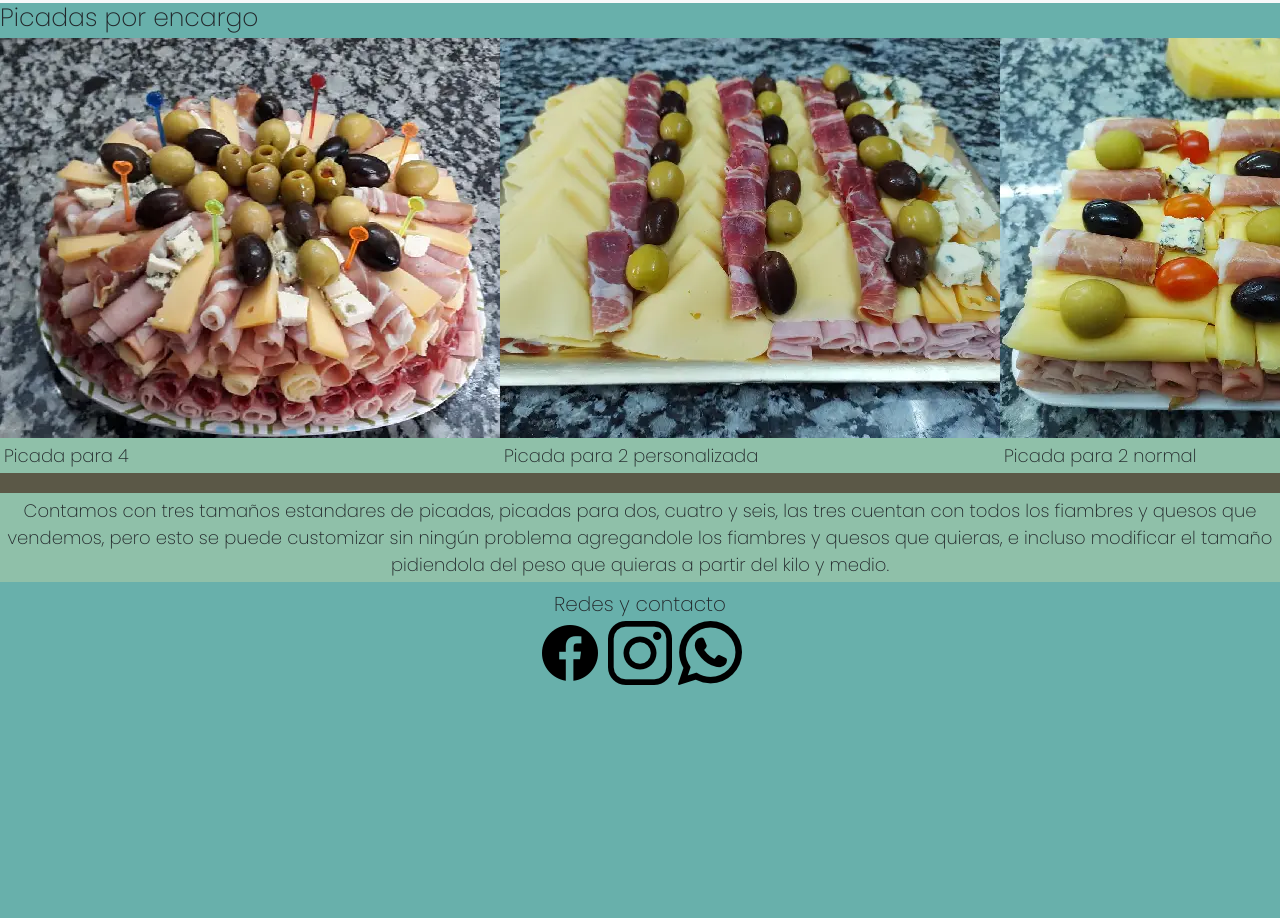
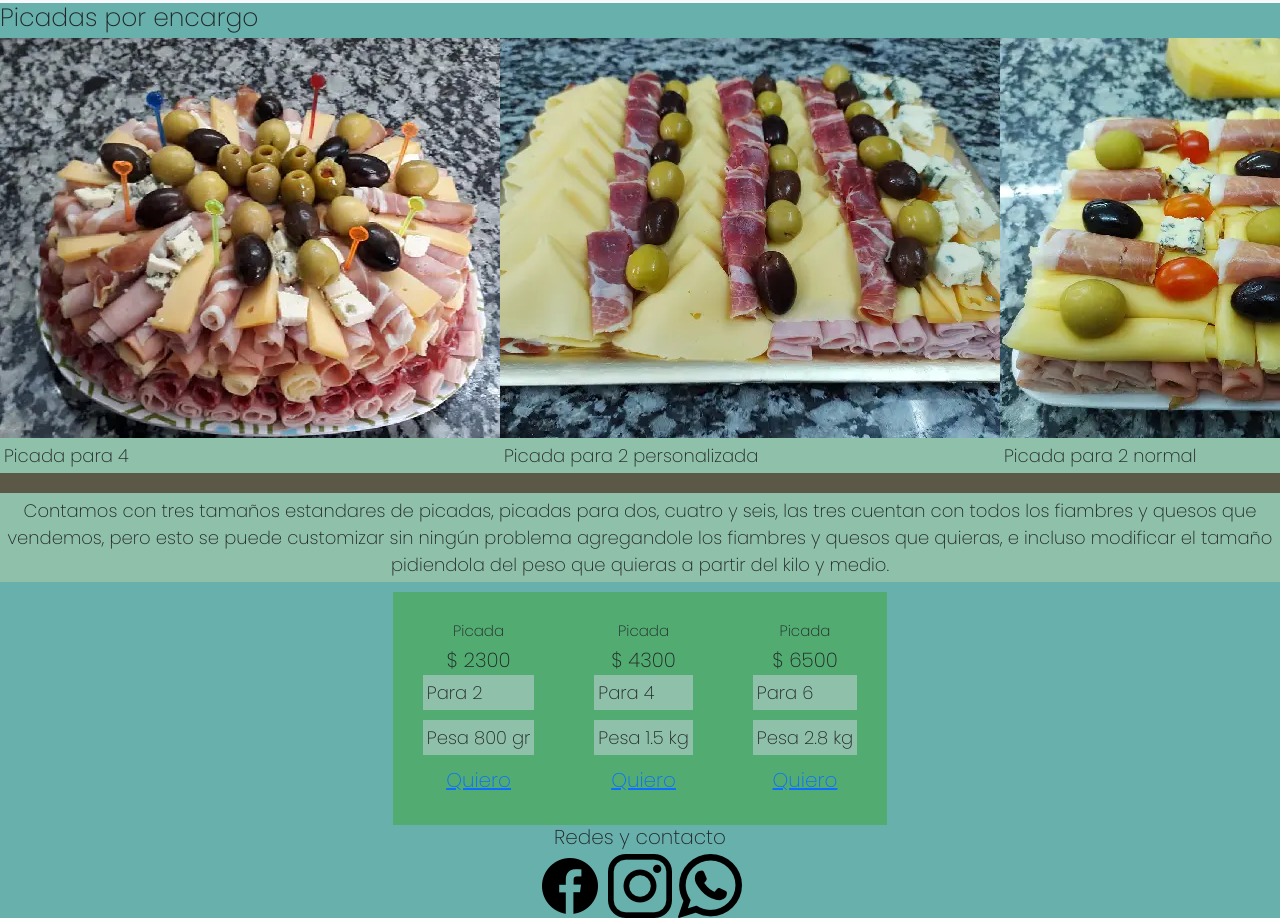
Before and after one commit to juanfstrack/proyectofinal, a website: page pages/picadas.html in a window 1280 px wide. Shown: the part 248-1166 px from the top of the page. Before the commit the page ends 933 px from the top, so only its background shows below. Drawn offline with nearby package versions, Linux system fonts and the light colour scheme.

Commit message:
creamos una tabla para la pagina picadas

```diff
--- a/package.json
+++ b/package.json
@@ -12,8 +12,6 @@
     "author": "",
     "license": "ISC",
     "devDependencies": {
-    "sass": "^1.58.0"
-
-
+        "sass": "^1.58.3"
     }
 }
--- a/pages/picadas.html
+++ b/pages/picadas.html
@@ -6,31 +6,37 @@
 		<meta name="viewport" content="width=device-width, initial-scale=1.0" />
 		<meta
 			name="description"
-            content="fotos de picadas a medida, información sobre picadas, redes y contacto" />
+			content="fotos de picadas a medida, información sobre picadas, redes y contacto"
+		/>
 		<meta
 			name="keywords"
-            content="picadas por encargo, picadas personalizables, picadas chicas, picadas medianas, picadas grandes, diseña tu picada, " />
+			content="picadas por encargo, picadas personalizables, picadas chicas, picadas medianas, picadas grandes, diseña tu picada, "
+		/>
 		<meta />
 		<meta property="og:title" content="Fiambres y Quesos Sulki" />
 		<meta property="og:type" content="website" />
 		<meta
 			property="og:url"
-            content="https://www.facebook.com/fiambres.sulky.3" />
+			content="https://www.facebook.com/fiambres.sulky.3"
+		/>
 		<meta
 			property="og:image"
-            content="http://127.0.0.1:5500/img/logo/VFvdqY01.svg" />
+			content="http://127.0.0.1:5500/img/logo/VFvdqY01.svg"
+		/>
 		<title>Picadas - Sulki</title>
 		<link
 			href="https://cdn.jsdelivr.net/npm/bootstrap@5.3.0-alpha1/dist/css/bootstrap.min.css"
 			rel="stylesheet"
 			integrity="sha384-GLhlTQ8iRABdZLl6O3oVMWSktQOp6b7In1Zl3/Jr59b6EGGoI1aFkw7cmDA6j6gD"
-            crossorigin="anonymous" />
+			crossorigin="anonymous"
+		/>
 		<link rel="stylesheet" href="../css/styles.css" />
 		<!-- favicon -->
 		<link
 			rel="shortcut icon"
 			href="../img/icon/queso.svg"
-            type="image/x-icon" />
+			type="image/x-icon"
+		/>
 	</head>
 	<body>
 		<header>
@@ -50,7 +56,8 @@
 						data-bs-target="#navbarNav"
 						aria-controls="navbarNav"
 						aria-expanded="false"
-                        aria-label="Toggle navigation">
+						aria-label="Toggle navigation"
+					>
 						<span class="navbar-toggler-icon"></span>
 					</button>
 					<div class="collapse navbar-collapse" id="navbarNav">
@@ -100,19 +107,22 @@
 				<figure>
 					<img
 						src="../img/picadas/picadada para 4.webp"
-                        alt="picada grande" />
+						alt="picada grande"
+					/>
 					<p>Picada para 4</p>
 				</figure>
 				<figure>
 					<img
 						src="../img/picadas/picada 2.webp"
-                        alt="Picada chica" />
+						alt="Picada chica"
+					/>
 					<p>Picada para 2 personalizada</p>
 				</figure>
 				<figure>
 					<img
 						src="../img/picadas/picada3.webp"
-                        alt="piacada chica" />
+						alt="piacada chica"
+					/>
 					<p>Picada para 2 normal</p>
 				</figure>
 			</div>
@@ -128,6 +138,43 @@
 				</p>
 			</div>
 		</section>
+
+		<section id="pricing">
+			<div class="tabla">
+				<h4>Picada</h4>
+				<div class="precio">
+					<span class="numnero">$ 2300</span>
+				</div>
+				<div class="caracteristicas">
+					<p>Para 2</p>
+					<p>Pesa 800 gr</p>
+				</div>
+				<a href="./pedidos.html">Quiero</a>
+			</div>
+			<div class="tabla">
+				<h4>Picada</h4>
+				<div class="precio">
+					<span class="numnero">$ 4300</span>
+				</div>
+				<div class="caracteristicas">
+					<p>Para 4</p>
+					<p>Pesa 1.5 kg</p>
+				</div>
+				<a href="./pedidos.html">Quiero</a>
+			</div>
+			<div class="tabla">
+				<h4>Picada</h4>
+				<div class="precio">
+					<span class="numnero">$ 6500</span>
+				</div>
+				<div class="caracteristicas">
+					<p>Para 6</p>
+					<p>Pesa 2.8 kg</p>
+				</div>
+				<a class="tableboton" href="./pedidos.html">Quiero</a>
+			</div>
+		</section>
+
 		<footer>
 			<!-- redes y contacto -->
 
@@ -155,6 +202,7 @@
 		<script
 			src="https://cdn.jsdelivr.net/npm/bootstrap@5.3.0-alpha1/dist/js/bootstrap.bundle.min.js"
 			integrity="sha384-w76AqPfDkMBDXo30jS1Sgez6pr3x5MlQ1ZAGC+nuZB+EYdgRZgiwxhTBTkF7CXvN"
-            crossorigin="anonymous"></script>
+			crossorigin="anonymous"
+		></script>
 	</body>
 </html>
--- /dev/null
+++ b/sass/_tabla.scss
@@ -0,0 +1,28 @@
+#pricing {
+	display: flex;
+	justify-content: center;
+	text-align: center;
+}
+.precio {
+	position: relative;
+}
+
+.numero {
+	font-size: 50px;
+}
+
+.tabla {
+	background-color: #40aa458f;
+	padding: 30px;
+}
+.caracteristicas {
+	font-size: 14px;
+}
+
+.tablaboton {
+	color: #080808;
+	text-decoration: none;
+	padding: 8px 2px;
+	margin-top: 20px;
+	display: inline-block;
+}
--- a/sass/styles.scss
+++ b/sass/styles.scss
@@ -4,6 +4,7 @@
 @use "form";
 @use "mixinsfunc";
 @use "galeria";
+@use "tabla";
 
 @import url("https://fonts.googleapis.com/css2?family=Poppins:wght@200&display=swap");
 
```
Also changed, not shown: index.html (+32 -17 lines), css/styles.css, scs/styles.css (added), 3 other files. Lines whose indentation alone changed are shown as unchanged.
